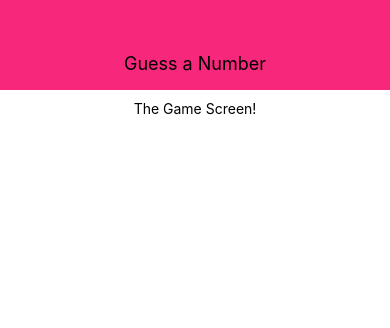
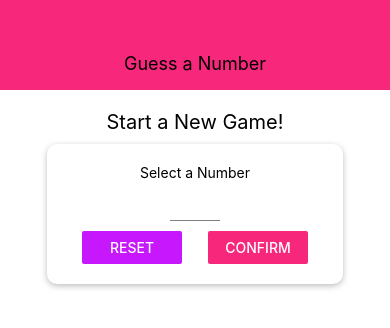
Before and after one commit to ArletCastillo/guess-a-number, a React Native app: screen / in a window 390 px wide. Shown: the top 328 px of the page. Built offline with nearby package versions, Linux system fonts and the light colour scheme.

Commit message:
styling and added input numeric restrictions

```diff
--- /dev/null
+++ b/components/Card.js
@@ -0,0 +1,25 @@
+import React from 'react';
+import { View, StyleSheet } from 'react-native';
+
+const Card = props => {
+    return <View style={{...styles.card, ...props.style}}>{props.children}</View>
+};
+
+const styles = StyleSheet.create({
+    card: {
+        // shadow properties only work on IOS
+        shadowColor: 'black',
+        shadowOffset: { width: 0, height: 2 },
+        shadowRadius: 6,
+        shadowOpacity: 0.26,
+        // ----------
+        // drop shadow for android
+        elevation: 6,
+        // ----------
+        backgroundColor: 'white',
+        padding: 20,
+        borderRadius: 10
+    }
+});
+
+export default Card;
--- a/components/Header.js
+++ b/components/Header.js
@@ -1,5 +1,6 @@
 import React from 'react';
 import { View, Text, StyleSheet } from 'react-native';
+import Colors from '../constants/colors';
 
 const Header = props => {
     return (
@@ -14,7 +15,7 @@
         width: '100%',
         height: 90,
         paddingTop: 36,
-        backgroundColor: '#f7287b',
+        backgroundColor: Colors.primary,
         alignItems: 'center',
         justifyContent: 'center'
     },
--- /dev/null
+++ b/components/Input.js
@@ -0,0 +1,17 @@
+import React from 'react';
+import { TextInput, StyleSheet } from 'react-native';
+
+const Input = props => {
+    return <TextInput {...props} style={{ ...styles.input, ...props.style }}/>
+};
+
+const styles = StyleSheet.create({
+    input: {
+        height: 30,
+        borderBottomColor: 'grey',
+        borderBottomWidth: 1,
+        marginVertical: 10
+    }
+});
+
+export default Input;
--- /dev/null
+++ b/constants/colors.js
@@ -0,0 +1,4 @@
+export default {
+    primary: "#f7287b",
+    accent: "#c717fc"
+}
--- a/screens/StartGameScreen.js
+++ b/screens/StartGameScreen.js
@@ -1,10 +1,30 @@
 import React from 'react';
-import { View, Text, StyleSheet } from 'react-native';
+import { View, Text, StyleSheet, Button } from 'react-native';
+import Card from '../components/Card';
+import Colors from '../constants/colors';
+import Input from '../components/Input';
 
 const StartGameScreen = props => {
     return(
         <View style={styles.screen}>
-            <Text>The Game Screen!</Text>
+            <Text style={styles.title}>Start a New Game!</Text>
+            <Card style={styles.inputContainer}>
+                <Text>Select a Number</Text>
+                <Input style={styles.input}
+                       blurOnSubmit
+                       autoCapitalize='none'
+                       autoCorrect={false}
+                       keyboardType="number-pad"
+                       maxLength={2} />
+                <View style={styles.buttonContainer}>
+                    <View style={ styles.button }>
+                        <Button title="Reset" onPress={() => {}} color={Colors.accent}/>
+                    </View>
+                    <View style={ styles.button }>
+                        <Button title="Confirm" onPress={() => {}} color={Colors.primary}/>
+                    </View>
+                </View>
+            </Card>
         </View>
     );
 };
@@ -14,6 +34,28 @@
         flex: 1,
         padding: 10,
         alignItems: 'center'
+    },
+    title: {
+        fontSize: 20,
+        marginVertical: 10
+    },
+    inputContainer: {
+        width: 300,
+        maxWidth: '80%',
+        alignItems: 'center',
+    },
+    buttonContainer: {
+        flexDirection: 'row',
+        width: '100%',
+        justifyContent: 'space-between',
+        paddingHorizontal: 15
+    },
+    button: {
+        width: 100
+    },
+    input: {
+        width: 50,
+        textAlign: 'center'
     }
 });
 
```
